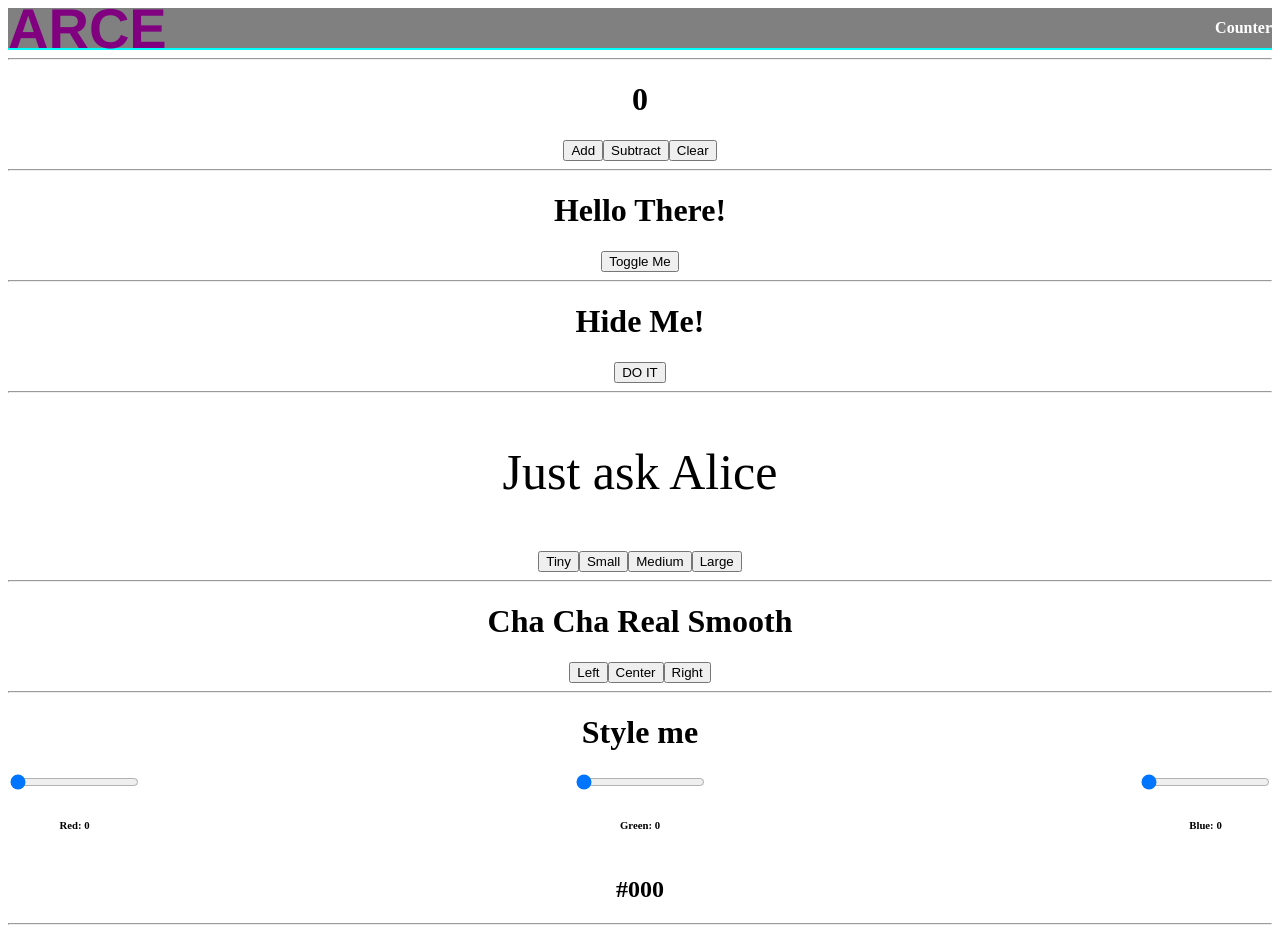
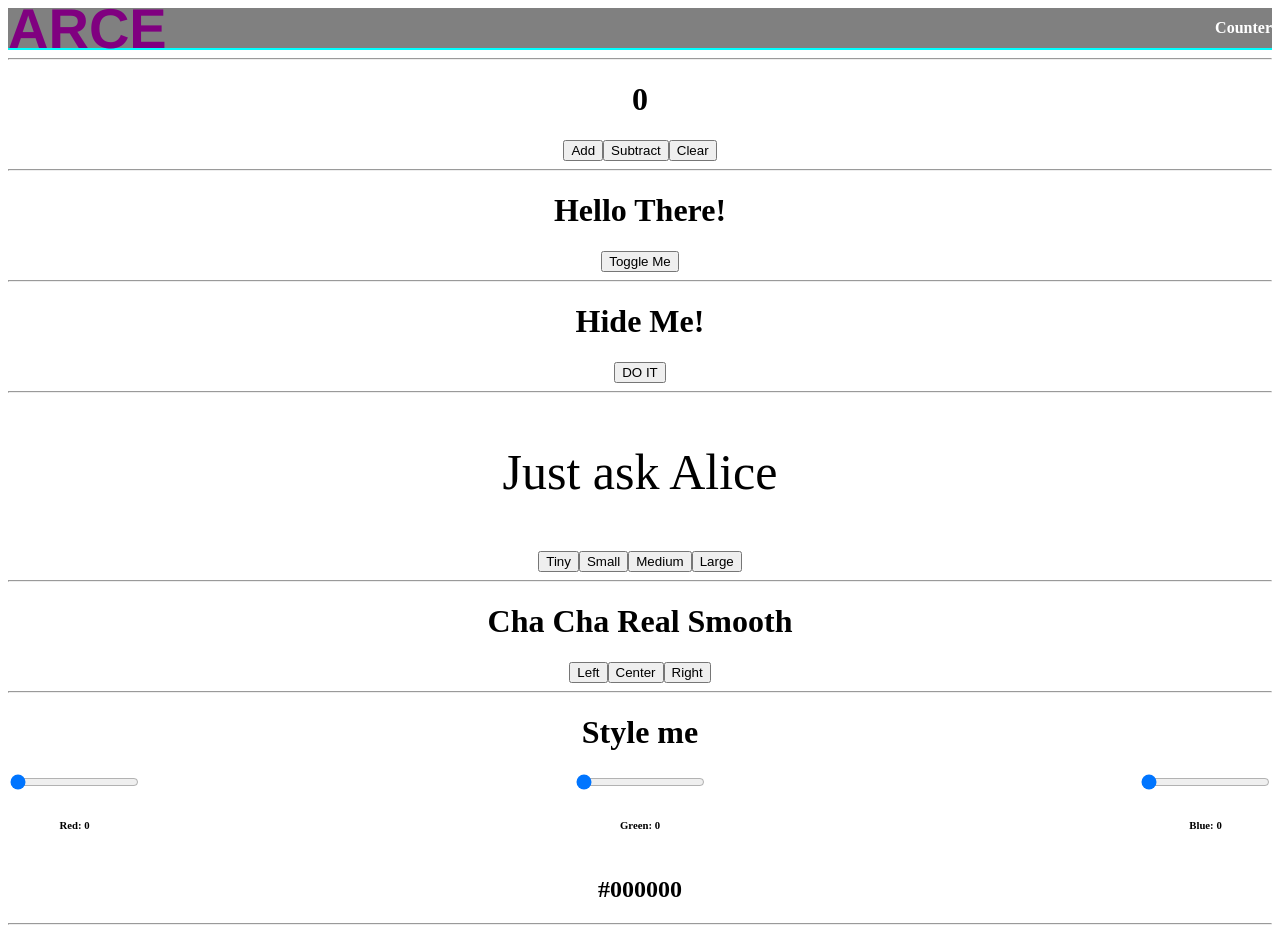
Before and after one commit to BadArce/reactwidgetspractice, a React (Create React App) app: page / in a window 1280 px wide. Shown: the top 931 px of the page. Built offline with nearby package versions, Linux system fonts and the light colour scheme; the HTML template or start-up script is replaced by a standard one.

Commit message:
formatted color widget

```diff
--- a/src/widgets/Color.js
+++ b/src/widgets/Color.js
@@ -22,8 +22,9 @@ export default function Colors() {
         setColors(newColor)
     }
     function hexify(num){
-        return parseInt(num, 10).toString(16).toUpperCase()
+        return parseInt(num, 10).toString(16).toUpperCase().padStart(2,0)
         }
+
     return(
         <div>
             <h1 className="Styler" style={{color: colors}}>Style me</h1>
@@ -43,6 +44,4 @@ return(
             </div>
             <h2>#{hexify(red)+hexify(green)+hexify(blue)}</h2>
         </div>
-)
-
-}
+    )}
```
Lines whose indentation alone changed are shown as unchanged.
